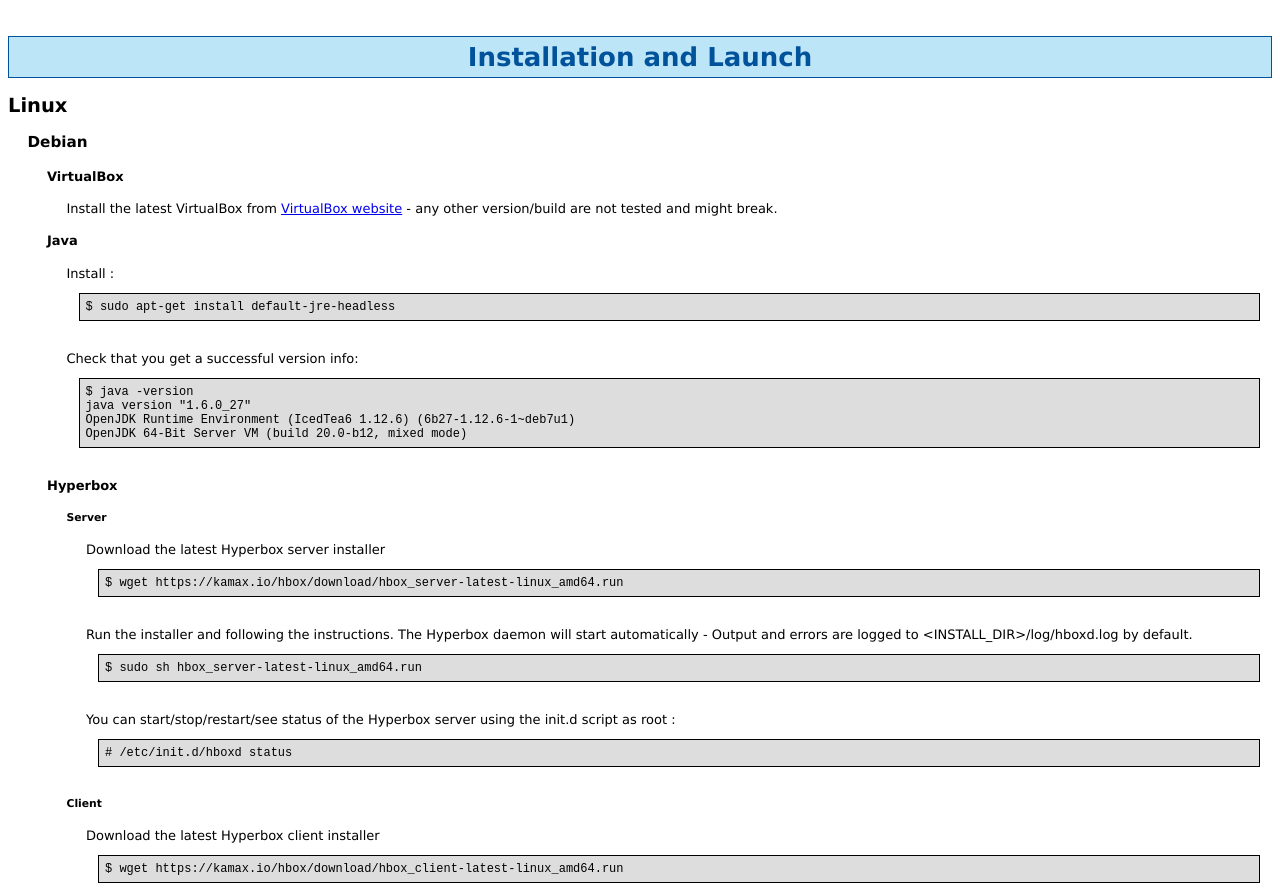
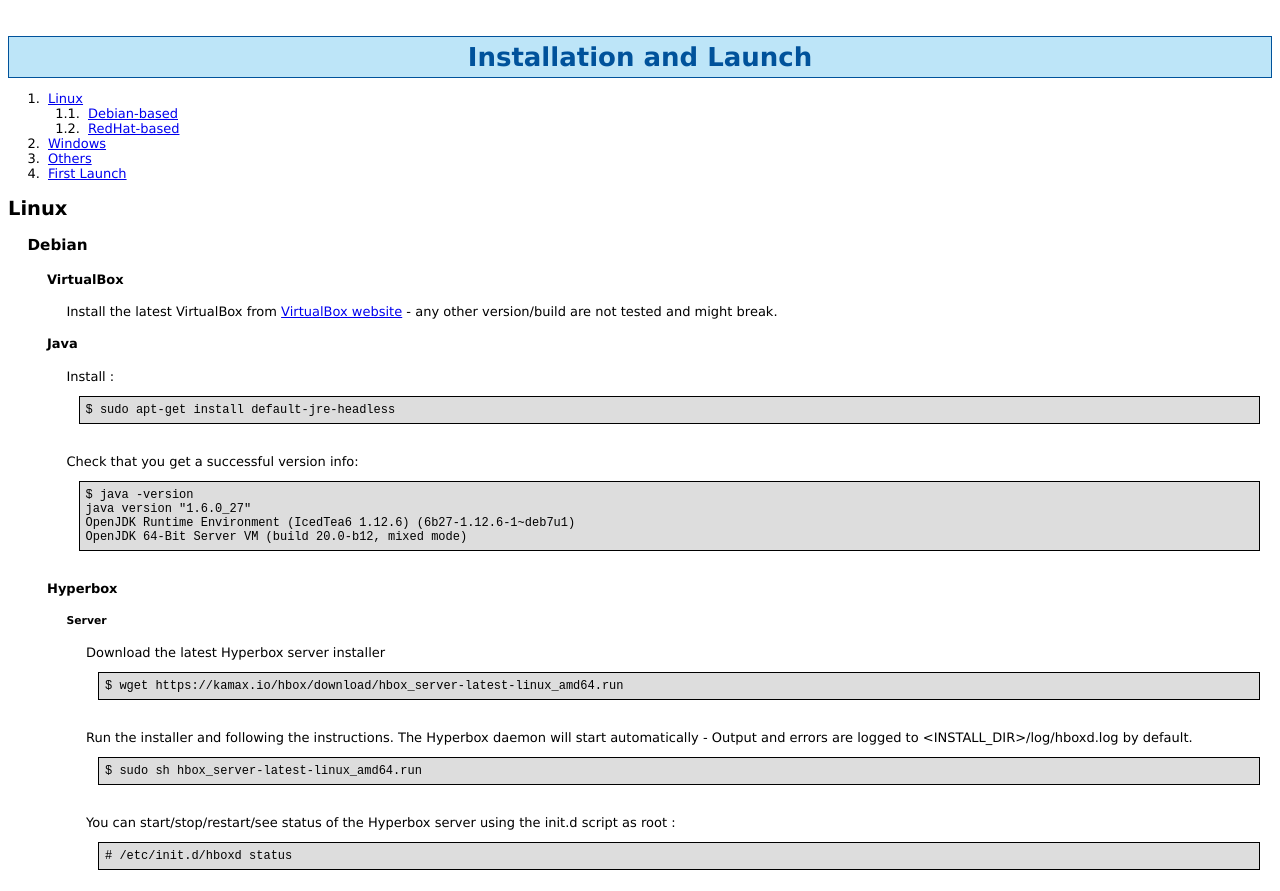
Before and after one commit to hyperbox/api, a plain HTML site: page doc/manual/index.html in a window 1280 px wide. Shown: the part 1983-2874 px from the top of the page. Drawn offline with Linux system fonts and the light colour scheme.

Commit message:
Add ToC for install & first launch in subsection

```diff
--- a/doc/manual/index.html
+++ b/doc/manual/index.html
@@ -214,6 +214,18 @@
 	</div>
 
 	<h1 class="chapterTitle"><a id="il">Installation and Launch</a></h1>
+	<ol>
+		<li><a href="#il-linux">Linux</a>
+			<ol>
+				<li><a href="#il-linux-deb">Debian-based</a></li>
+				<li><a href="#il-linux-rh">RedHat-based</a></li>
+			</ol>
+		</li>
+		<li><a href="#il-win">Windows</a></li>
+		<li><a href="#il-others">Others</a></li>
+		<li><a href="#il-fl">First Launch</a></li>
+	</ol>
+
 	<div>
 		<h2><a id="il-linux">Linux</a></h2>
 		<div class="tab">
```
